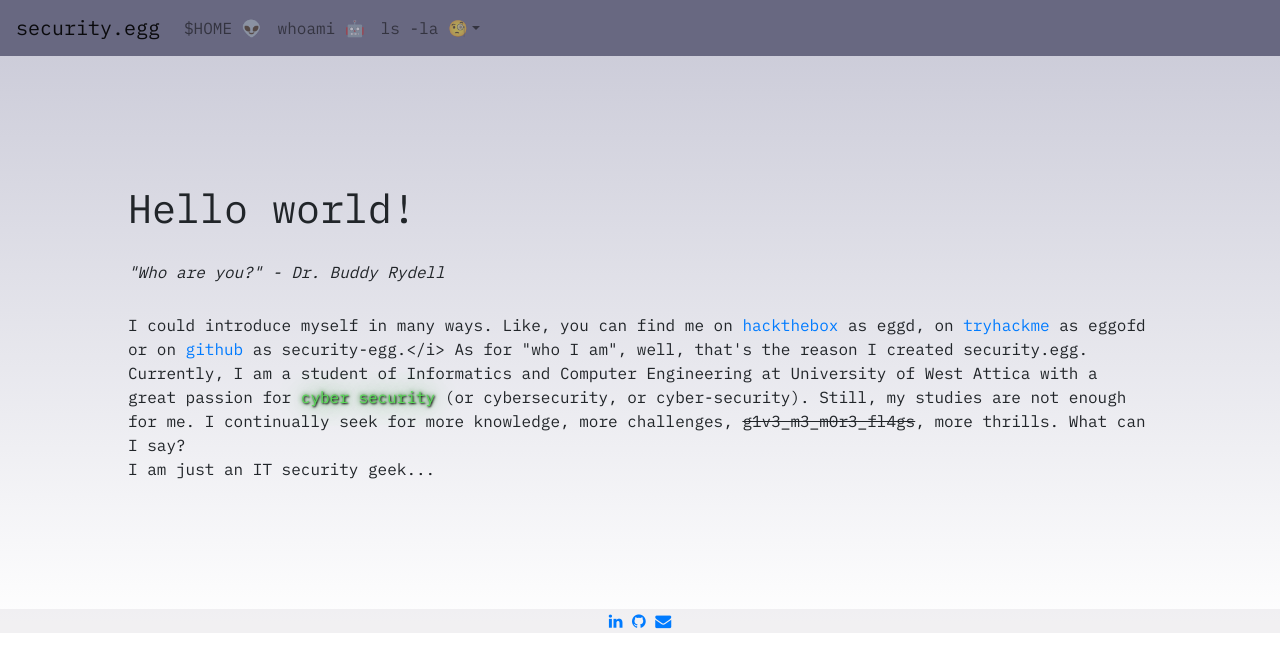
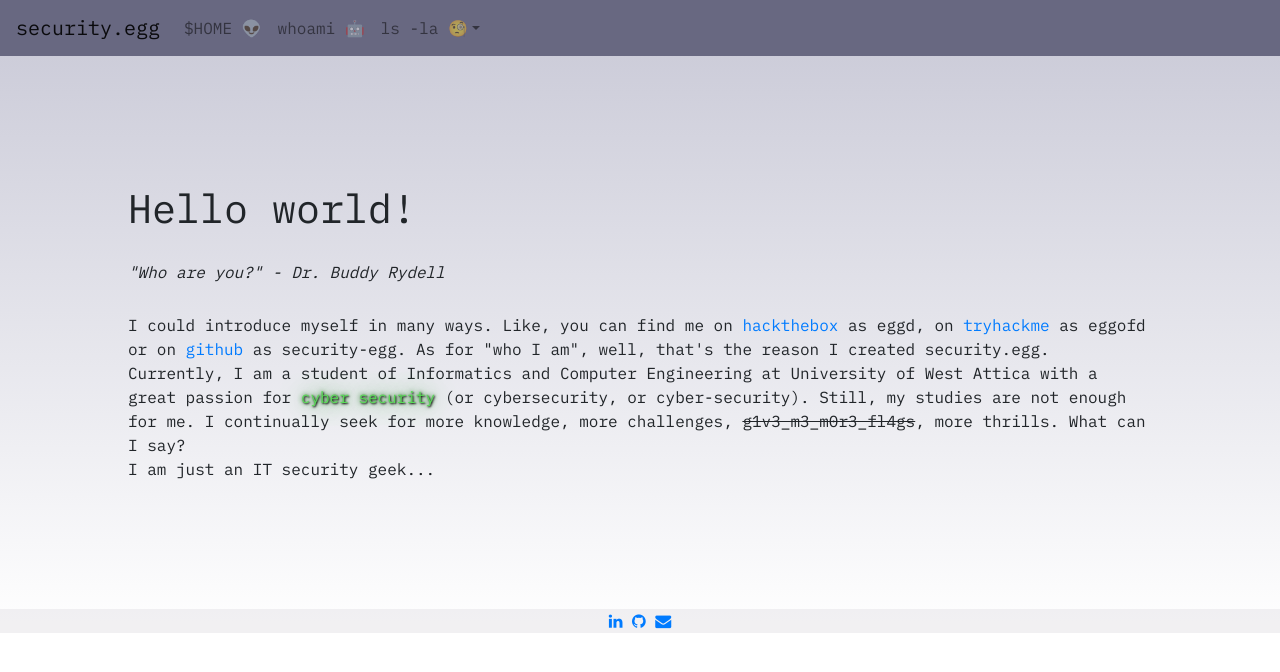
Before and after one commit to security-egg/securityegg, a Jekyll site: the page built from about.markdown, in a window 1280 px wide. Shown: the top 672 px of the page. Built offline with Jekyll 4.4.1, drawn with Linux system fonts in a browser that asks for light colours; nearby versions of some CDN libraries.

```diff
--- a/about.markdown
+++ b/about.markdown
@@ -8,7 +8,7 @@ permalink: /about
 	<h1 style = "margin-bottom: 3%">Hello world!</h1>
 	<h6 style = "margin-bottom: 3%"><i>"Who are you?" - Dr. Buddy Rydell</i></h6>
 	<p>
-		I could introduce myself in many ways. Like, you can find me on <a href="https://app.hackthebox.eu">hackthebox</a> as eggd, on <a href="https://tryhackme.com/">tryhackme</a> as eggofd or on <a href="https://github.com/security-egg">github</a> as security-egg.</i> As for "who I am", well, that's the reason I created security.egg. Currently, I am a student of Informatics and Computer
+		I could introduce myself in many ways. Like, you can find me on <a href="https://app.hackthebox.eu">hackthebox</a> as eggd, on <a href="https://tryhackme.com/">tryhackme</a> as eggofd or on <a href="https://github.com/security-egg">github</a> as security-egg. As for "who I am", well, that's the reason I created security.egg. Currently, I am a student of Informatics and Computer
 		Engineering at University of West Attica with a great passion for <span style = "color: #59db57; text-shadow: 1px 1px 2px black, 0 0 25px green, 0 0 5px darkgreen">cyber security</span>
 		 (or cybersecurity, or cyber-security). Still, my studies are not enough for me. I continually seek for more knowledge, more challenges, <del>g1v3_m3_m0r3_fl4gs</del>, more thrills. What can
 		I say?<br>I am just an IT security geek...
```
